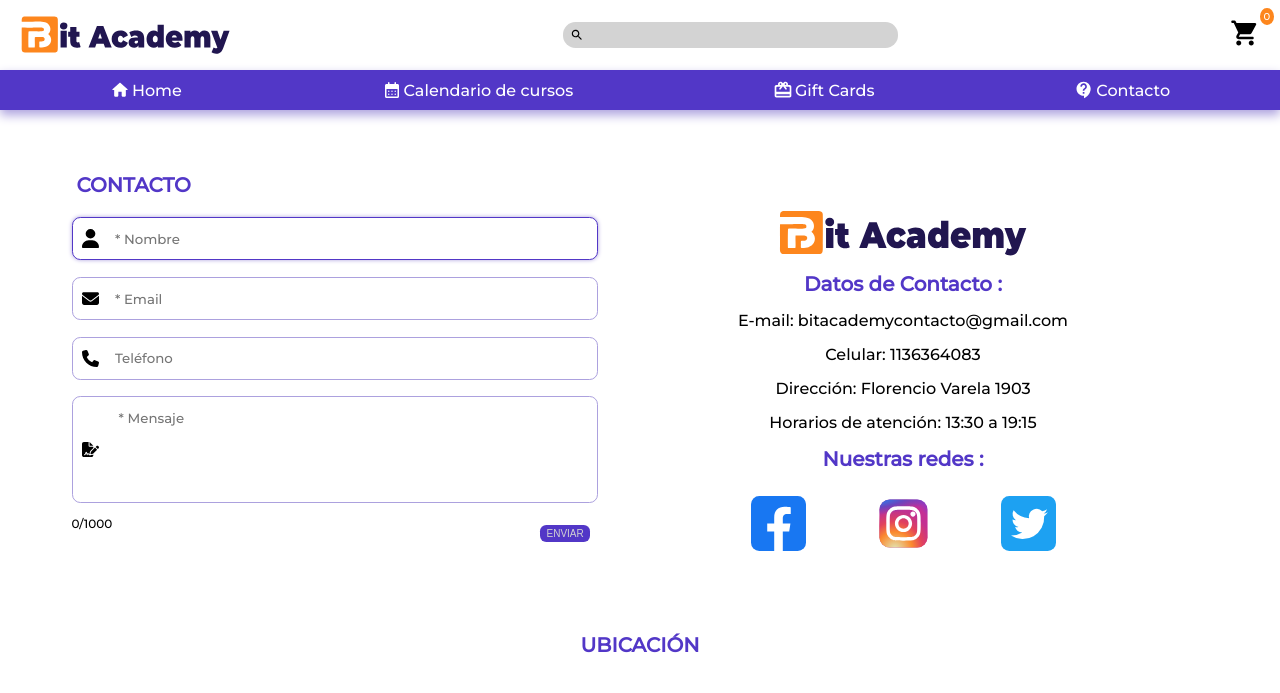
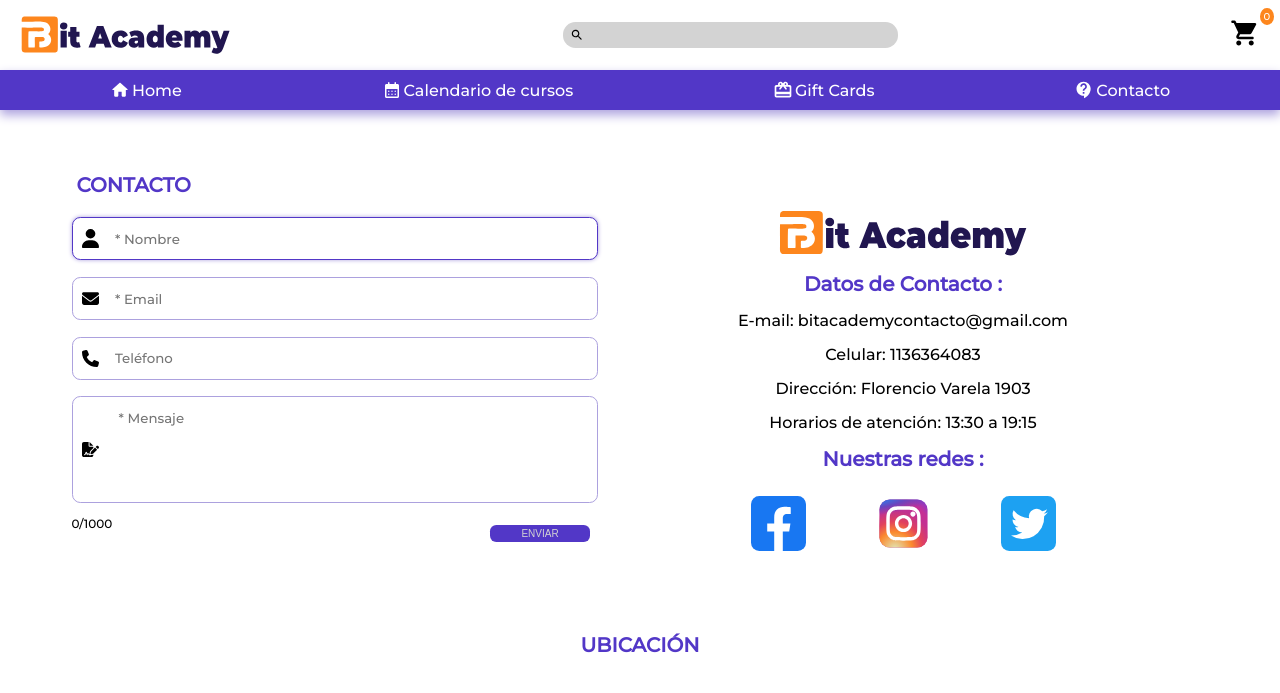
Before and after one commit to agusmd1/TPInterfaces, a plain HTML site: page contacto.html in a window 1280 px wide. Shown: the top 693 px of the page. Drawn offline with Linux system fonts and the light colour scheme; grey boxes are pictures that could not be loaded.

Commit message:
botones nav y comprar,footer roto

```diff
--- a/css/estilos_generales.css
+++ b/css/estilos_generales.css
@@ -124,6 +124,7 @@
     transition: 0.5;
     text-decoration: none;
     cursor: pointer;
+    width: 100px;
 }
 
 .boton:hover {
--- a/css/estilos_index.css
+++ b/css/estilos_index.css
@@ -139,7 +139,8 @@
 }
 
 .boton {
-    width: 7em;
+    width: 100px;
+    height: 50px;
     align-self: flex-end;
 }
 
```
